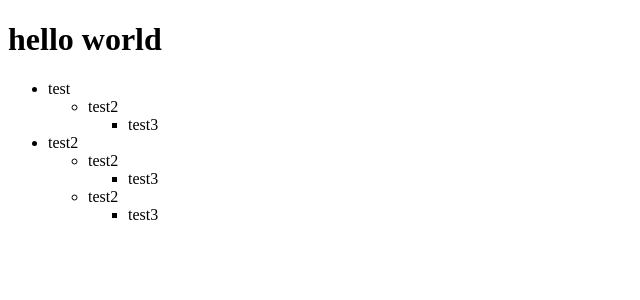
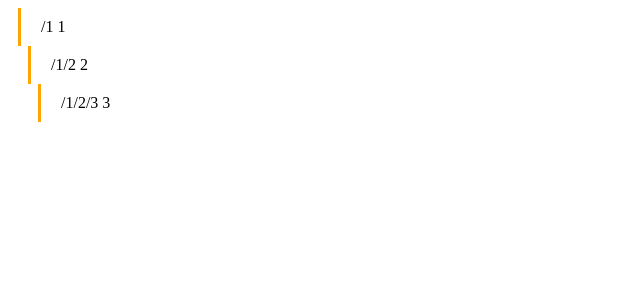
Before and after one commit to Renerick/cloud-computing-webapp, a Svelte app: page / in a window 1280 px wide. Shown: the top 300 px of the page, without its empty margins (0-640 px from the left). Built offline with nearby package versions, Linux system fonts and the light colour scheme.

Commit message:
move store to anothre file + refactoring

```diff
--- a/src/App.svelte
+++ b/src/App.svelte
@@ -1,41 +1,32 @@
 <script>
-    import Tree from "./components/Tree.svelte";
-    import Header from "./Header.svelte";
-
-    let items = {
-        name: "root",
-        children: [
-            {
-                name: "test",
-                children: [
-                    {
-                        name: "test2",
-                        children: [{ name: "test3" }]
-                    }
-                ]
-            },
-            {
-                name: "test2",
-                children: [
-                    {
-                        name: "test2",
-                        children: [{ name: "test3" }]
-                    },
-                    {
-                        name: "test2",
-                        children: [{ name: "test3" }]
-                    }
-                ]
-            }
-        ]
-    };
+    import Tree from "./components/tree/Tree.svelte";
+    import { draggable, droppable } from "./components/dnd/svelte-dnd.js";
+    import { store, move } from "./store/store.js";
 </script>
 
 <style>
+    .tree :global(ul) {
+        list-style: none;
+        padding-left: 10px;
+        margin: 0;
+    }
 
+    .list-item {
+        border-left: solid orange;
+        padding: 10px 20px;
+    }
 </style>
 
-<h1>hello world</h1>
-<Tree item={items} let:item let:leaf>
-    <div class="list-item" class:leaf>{item.name}</div>
-</Tree>
+<div class="tree">
+    <Tree item={$store} let:item let:path>
+        <div
+            use:draggable={{ item: item, path: path }}
+            use:droppable
+            on:dropped={e => {
+                move(e.detail.data.path, path);
+            }}
+            class="list-item">
+            {path} {item.name}
+        </div>
+    </Tree>
+</div>
--- a/src/Header.svelte
+++ /dev/null
@@ -1,14 +0,0 @@
-<nav>
-    <ul>
-        <li>"test"</li>
-        <li>"test"</li>
-        <li>"test"</li>
-        <li>"test"</li>
-        <li>"test"</li>
-        <li>"test"</li>
-        <li>"test"</li>
-        <li>"test"</li>
-        <li>"test"</li>
-        <li>"test"</li>
-    </ul>
-</nav>
--- /dev/null
+++ b/src/components/dnd/svelte-dnd.js
@@ -0,0 +1,35 @@
+export function draggable(node, data) {
+
+    function handleDragStart(e) {
+        e.dataTransfer.setData("drag-data", JSON.stringify(data));
+    }
+
+    node.addEventListener('dragstart', handleDragStart);
+    node.setAttribute('draggable', true);
+
+    return {
+        destroy() { node.removeEventListener('dragstart', handleDragStart) }
+    }
+}
+
+export function droppable(node) {
+
+    function handleDragOver(e) {
+        e.preventDefault();
+    }
+
+    function handleDrop(e) {
+        let dataObject = JSON.parse(e.dataTransfer.getData("drag-data"));
+        node.dispatchEvent(new CustomEvent("dropped", { detail: { data: dataObject } }));
+    }
+
+    node.addEventListener('dragover', handleDragOver);
+    node.addEventListener('drop', handleDrop);
+
+    return {
+        destroy() {
+            node.removeEventListener('dragover', handleDragOver);
+            node.removeEventListener('drop', handleDrop);
+        }
+    }
+}
--- a/src/components/Tree.svelte
+++ b/src/components/tree/Tree.svelte
@@ -3,27 +3,26 @@
     export let childrenMember = "children";
     export let visible = true;
     export let renderRoot = false;
-
-    let leaf;
-    $: leaf = !item[childrenMember];
+    export let path = "";
 </script>
 
 {#if renderRoot}
     <div on:click={() => (visible = !visible)}>
-        <slot {item} {leaf} />
+        <slot {item} {path} />
     </div>
 {/if}
 
-{#if visible && !leaf}
+{#if visible && item[childrenMember]}
     <ul>
-        {#each item[childrenMember] as child}
+        {#each item[childrenMember] as child (child._id)}
             <li>
                 <svelte:self
-                    item={child}
+                    bind:item={child}
+                    renderRoot={true}
+                    path={path + '/' + child._id}
                     let:item={nestedItem}
-                    let:leaf={nestedLeaf}
-                    renderRoot={true}>
-                    <slot item={nestedItem} leaf={nestedLeaf} />
+                    let:path={nestedPath}>
+                    <slot item={nestedItem} path={nestedPath} />
                 </svelte:self>
             </li>
         {/each}
--- /dev/null
+++ b/src/store/store.js
@@ -0,0 +1,75 @@
+import { writable } from 'svelte/store';
+
+const root = {
+    _id: "",
+    name: "",
+    children: [
+        {
+            _id: "1",
+            name: "1",
+            children: [
+                {
+                    _id: "2",
+                    name: "2",
+                    children: [{ _id: "3", name: "3" }]
+                }
+            ]
+        },
+        // {
+        //     _id: "4",
+        //     name: "4",
+        //     children: [
+        //         {
+        //             _id: "5",
+        //             name: "5",
+        //             children: [
+        //                 {
+        //                     _id: "6",
+        //                     name: "6"
+        //                 }
+        //             ]
+        //         },
+        //         {
+        //             _id: "7",
+        //             name: "7",
+        //             children: [
+        //                 {
+        //                     _id: "8",
+        //                     name: "8"
+        //                 }
+        //             ]
+        //         }
+        //     ]
+        // }
+    ]
+};
+
+export let store = writable(root);
+
+export function move(from, to) {
+    store.update((s) => {
+        var fromPath = from.split("/")
+        var parentPath = fromPath.slice(0, -1);
+        var toPath = to.split("/");
+
+        var element = findByPath(fromPath, s);
+        var parent = findByPath(parentPath, s)
+        var toElement = findByPath(toPath, s);
+
+        parent.children = parent.children.filter(e => e != element);
+        toElement.children = [...toElement.children || [], element];
+
+        return s;
+    })
+}
+
+function findByPath(path, start) {
+    let current = start;
+    path = path.slice(1);
+
+    path.forEach(element => {
+        current = current.children.find(e => e._id == element)
+    });
+
+    return current;
+}
--- a/webpack.config.js
+++ b/webpack.config.js
@@ -6,7 +6,7 @@ module.exports = {
         alias: {
             svelte: path.resolve('node_modules', 'svelte')
         },
-        extensions: ['.js', '.svelte'],
+        extensions: ['.mjs', '.js', '.svelte'],
     },
     output: {
         filename: "bundle.js",
```
Also changed, not shown: package.json (+3 -5 lines), 1 other file (tests, documents, lock files or other folders).
